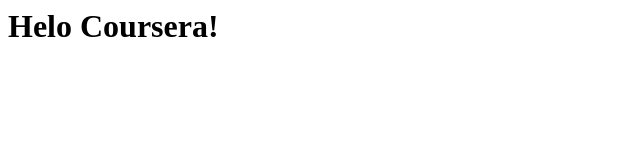
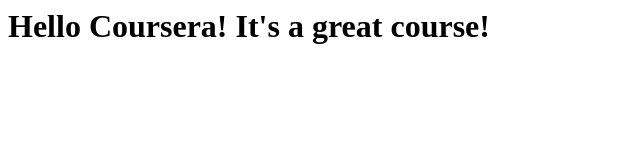
Before and after one commit to amandj28/coursera-test, a plain HTML site: page site/index.html in a window 1280 px wide. Shown: the whole page, without its empty margins (0-640 px from the left). Drawn offline with Linux system fonts and the light colour scheme.

Commit message:
Small change to page content.

```diff
--- a/site/index.html
+++ b/site/index.html
@@ -4,6 +4,6 @@
 	<title> Hello Coursera!</title>
 <head>
 <body>
-<h1> Helo Coursera! </h1>
+<h1> Hello Coursera! It's a  great course!</h1>
  </body>
  </html>
```
